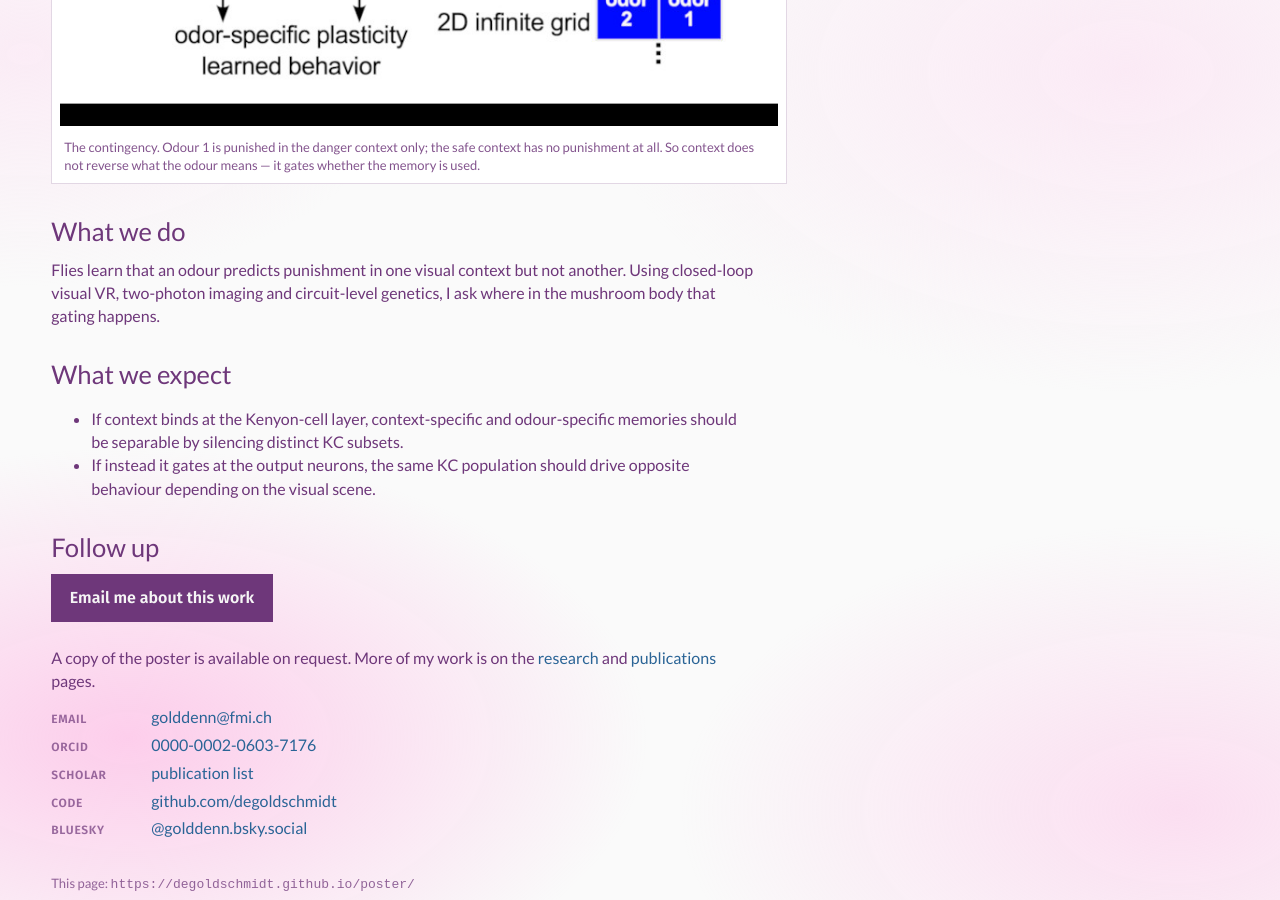
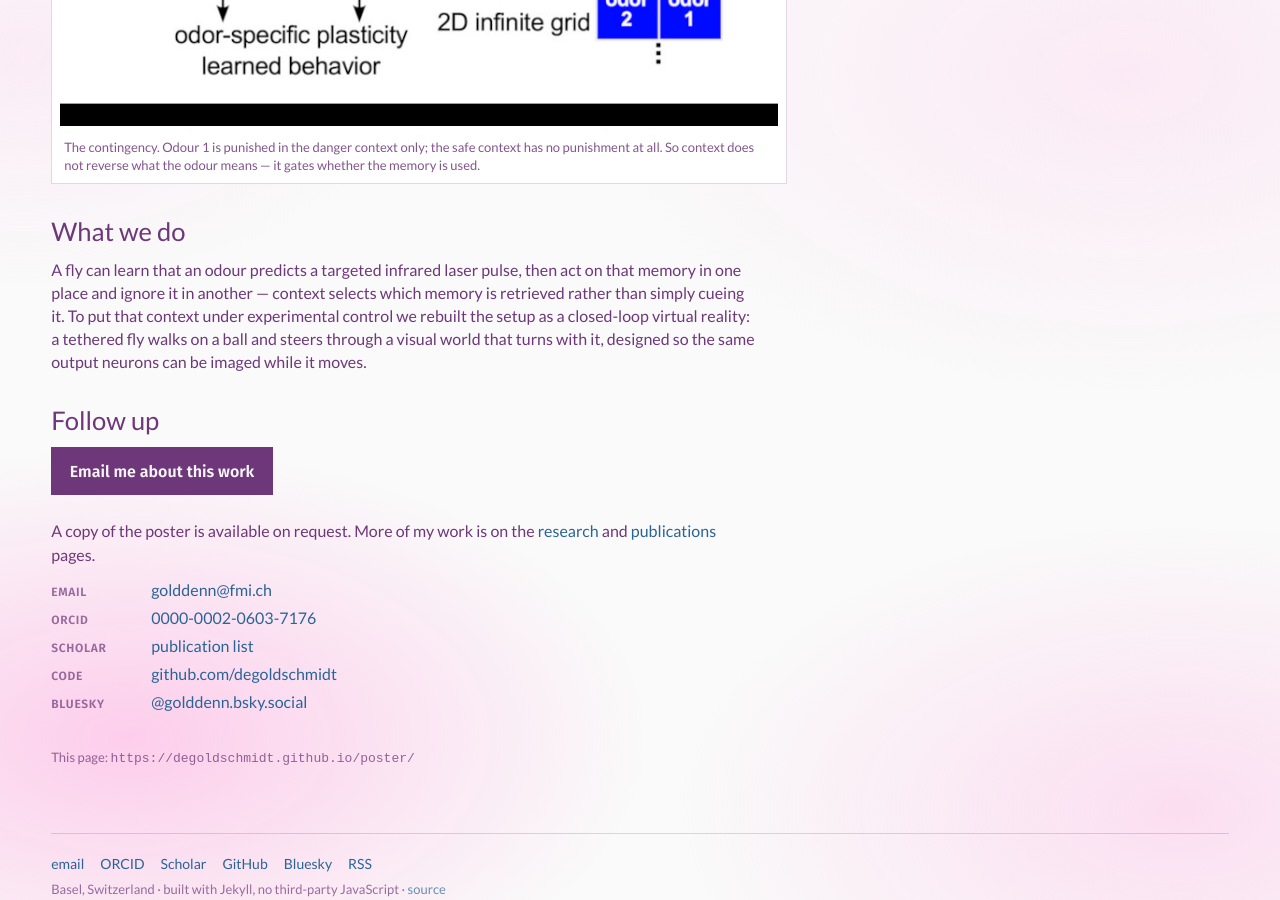
Before and after one commit to degoldschmidt/degoldschmidt.github.io, a Jekyll site: the page built from poster.html, in a window 1280 px wide and 900 px high, scrolled down 846 px. Built offline with Jekyll 4.4.1, drawn with Linux system fonts in a browser that asks for light colours.

Commit message:
Rewrite the approach; drop the predictions section
Both still carried placeholder assumptions that the actual poster
contradicts.

approach: two sentences now — the phenomenon, then the instrument built
to get at it, because a visitor needs a reason to care before an
equipment description. Three corrections of substance:

- The reinforcer is a targeted infrared laser, not "punishment". That is
  what VR 2.0 uses; the old text described the T-maze.
- It no longer claims to be asking where in the mushroom body the gating
  happens. This is a setup-and-validation poster.
- Imaging is phrased as a capability, not a practice — "designed so the
  same output neurons can be imaged" — because it runs on the older ball
  setup and not yet in the VR. Noted in the data file that the tense is
  the thing to change if that changes.

predictions: emptied, so the "What we expect" section stops rendering.
They were a guess at a mechanism — Kenyon-cell layer versus output-neuron
gating — rather than a claim Dennis would defend at the board.

poster.html was NOT edited for that: the section is already guarded by
`{% if p.predictions %}`, so refilling the list brings it back and the
file keeps its property of never needing edits between meetings.

Disclosure held: "output neurons" stays generic, and a sweep of the built
page finds no MBON identity, no driver lines, no GAL4/UAS, no n or p
values, no ΔF/F. All of that is on the physical poster and none of it
belongs on a permanently public page.

Verified at 320/375/430/768/1440: no overflow, one h1.

Co-Authored-By: Claude Opus 5 (1M context) <noreply@anthropic.com>
Claude-Session: https://claude.ai/code/session_01B92kTq6btsk1imhVp8yB2d

```diff
--- a/_data/poster.yml
+++ b/_data/poster.yml
@@ -31,16 +31,39 @@ date: "2026-07-28" # ISO, e.g. 2026-09-08 — used for the status line
 question: "A closed-loop virtual reality approach to study context-dependent memory in <i>Drosophila</i>"
 
 # One short paragraph. What you did, not what you found.
+#
+# Two sentences by design: the phenomenon, then the instrument built to get at
+# it. A visitor needs a reason to care before an equipment description.
+#
+# Deliberately absent, and worth keeping absent — the poster has all of it, a
+# permanently public page should not: the identity of the output neuron,
+# calcium traces, the preliminary conditioning, effect sizes, driver lines.
+# "Output neurons" stays generic on purpose.
+#
+# Note the imaging is phrased as a CAPABILITY, not a practice: it runs on the
+# older ball setup, not yet in the VR. Change the tense here, not just the
+# claim, if that changes.
 approach: >-
-  Flies learn that an odour predicts punishment in one visual context but not
-  another. Using closed-loop visual VR, two-photon imaging and circuit-level
-  genetics, I ask where in the mushroom body that gating happens.
+  A fly can learn that an odour predicts a targeted infrared laser pulse, then
+  act on that memory in one place and ignore it in another &mdash; context
+  selects which memory is retrieved rather than simply cueing it. To put that
+  context under experimental control we rebuilt the setup as a closed-loop
+  virtual reality: a tethered fly walks on a ball and steers through a visual
+  world that turns with it, designed so the same output neurons can be imaged
+  while it moves.
 
-# Two or three. Stating predictions publicly timestamps the idea while the data
-# stays yours — this is the anti-scooping part of the page, not a risk.
-predictions:
-  - "If context binds at the Kenyon-cell layer, context-specific and odour-specific memories should be separable by silencing distinct KC subsets."
-  - "If instead it gates at the output neurons, the same KC population should drive opposite behaviour depending on the visual scene."
+# EMPTY ON PURPOSE — the "What we expect" section does not render at all while
+# this list is. Dropped for ICN 2026: the ones here were a guess at a mechanism
+# (Kenyon-cell layer versus output-neuron gating) rather than a claim Dennis
+# would defend at the board, and a setup-and-validation poster has no
+# predictions to stake yet.
+#
+# poster.html was NOT edited to remove the section — it is guarded by
+# `{% if p.predictions %}`, so refilling this list is all it takes to bring it
+# back. Two or three, if you do: stating predictions publicly timestamps the
+# idea while the data stays yours, which is the anti-scooping argument for
+# having them at all.
+predictions: []
 
 # --- publication status ------------------------------------------------------
 # "unpublished" | "preprint" | "published". Drives the status line and the CTA,
```
